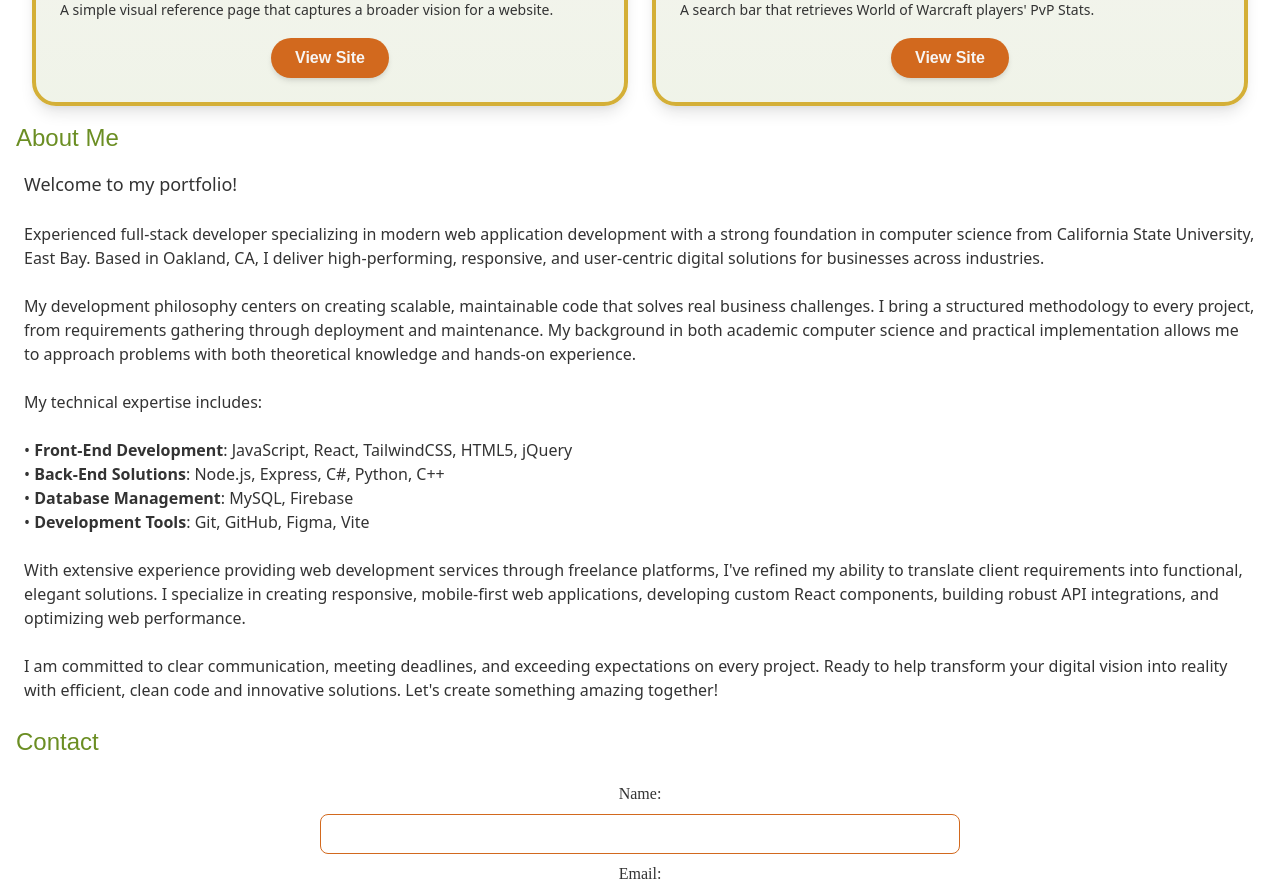
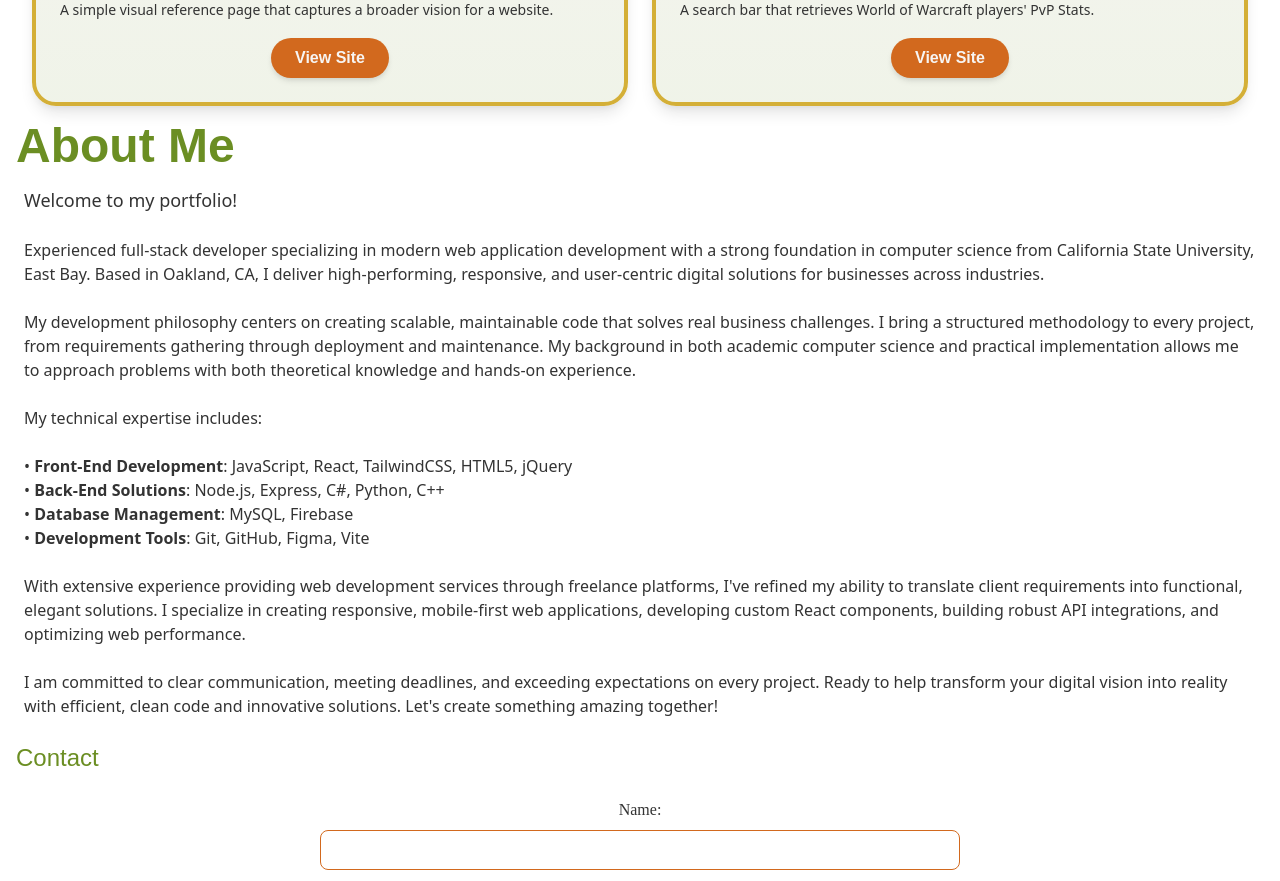
Before and after one commit to mojave-ghost/portfolio, a React (Create React App) app: page / in a window 1280 px wide. Shown: the part 1840-2721 px from the top of the page. Built offline with nearby package versions, Linux system fonts and the light colour scheme.

Commit message:
Update About.js
text-5xl font-bold

```diff
--- a/src/components/About.js
+++ b/src/components/About.js
@@ -3,7 +3,7 @@ import React from 'react';
 function About() {
   return (
     <section id="about">
-      <h2 className="m-4 text-primary font-montserrat text-2xl">About Me</h2>
+      <h2 className="m-4 text-primary font-montserrat text-5xl font-bold">About Me</h2>
       <h3 className="mx-6 text-text text-lg">Welcome to my portfolio!</h3>
       <br></br>
      <p className="text-text mx-6">
```
